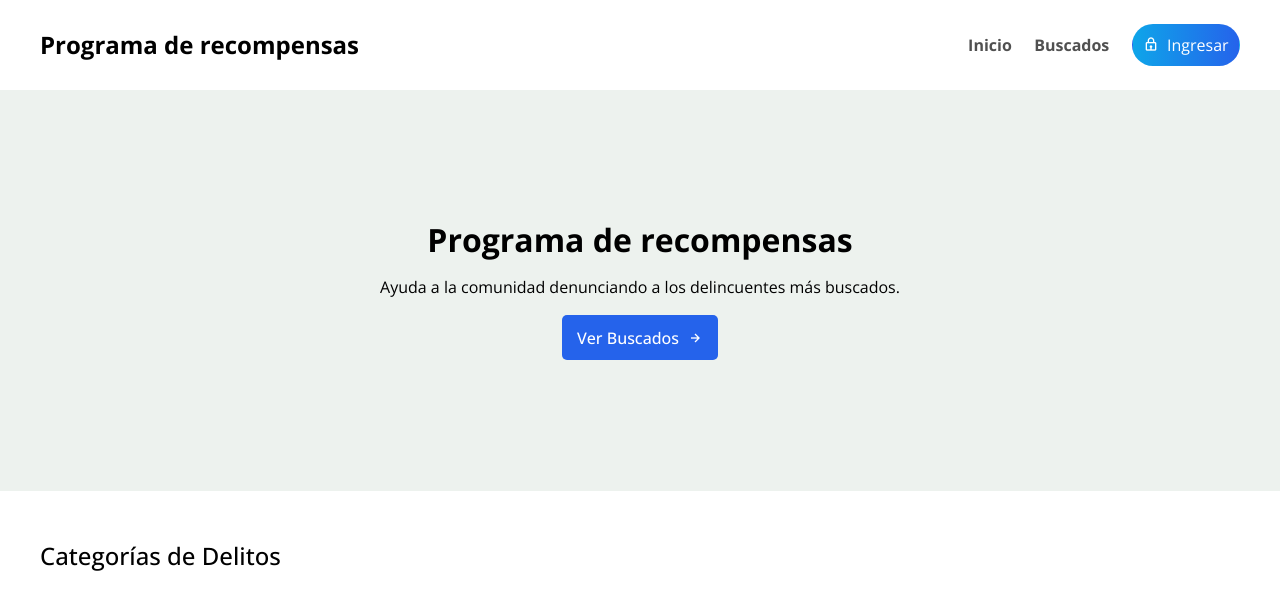
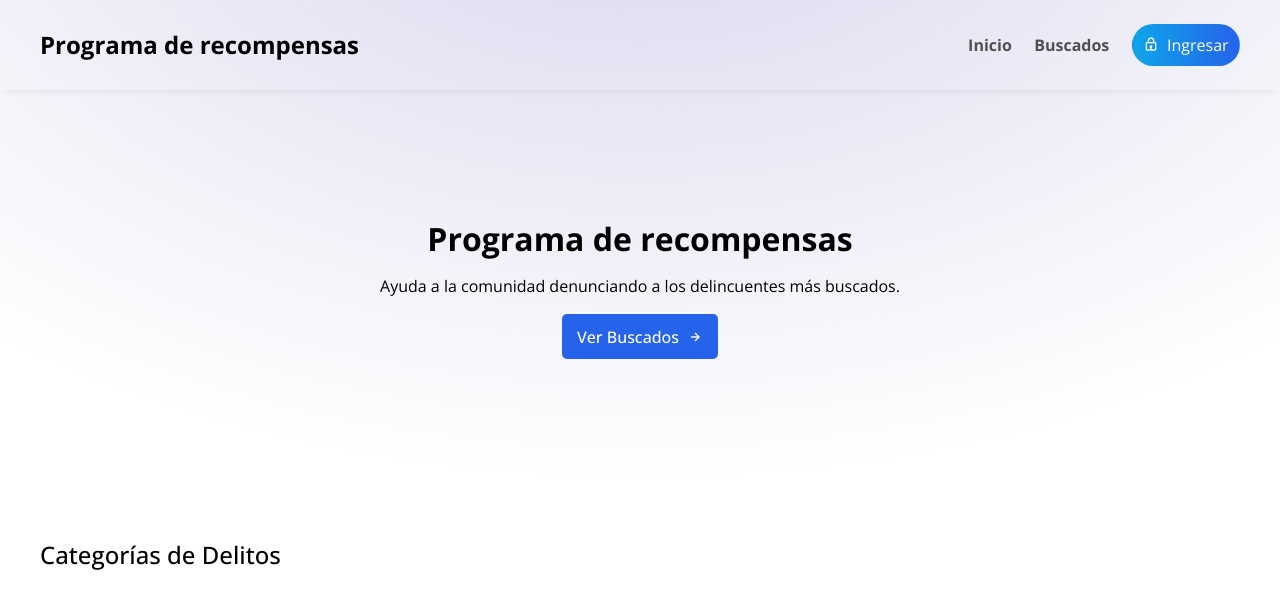
Before and after one commit to Ivanproyectos/frontend-recompensa-angular, an Angular app: page / in a window 1280 px wide. Shown: the top 610 px of the page. Built offline with nearby package versions, Linux system fonts and the light colour scheme; no server answers.

Commit message:
ultima correcciones de estilo

```diff
--- a/angular.json
+++ b/angular.json
@@ -60,13 +60,8 @@
             "development": {
               "optimization": false,
               "extractLicenses": false,
-              "sourceMap": true,
-              "fileReplacements": [
-                {
-                  "replace": "src/environments/environment.ts",
-                  "with": "src/environments/environment.development.ts"
-                }
-              ]
+              "sourceMap": true
+
             }
           },
           "defaultConfiguration": "production"
--- a/src/app/application/components/card-buscado/card-buscado.component.html
+++ b/src/app/application/components/card-buscado/card-buscado.component.html
@@ -17,7 +17,7 @@
             </div>
             <div class="card-buscado__footer">
                 <h2>{{ buscado.recompensa.toString() | formatoSoles }}</h2>
-                <button class="btn d-flex align-items-center card-buscado__btn-ver" (click)="verMas(buscado.id)">Ver mas
+                <button class="btn btn--primary d-flex align-items-center card-buscado__btn-ver" (click)="verMas(buscado.id)">Ver mas
                     <i class="bx bx-right-arrow-alt ml-sm"></i>
                 </button>
             </div>
--- a/src/app/application/components/card-buscado/card-buscado.component.scss
+++ b/src/app/application/components/card-buscado/card-buscado.component.scss
@@ -46,8 +46,8 @@ $max-lines-show : 7;
     }
 
    &__btn-ver {
-         background-image: linear-gradient(to right, #0ea5e9,#2563eb );
-        color:#fff;
+       // background-image: linear-gradient(to right, #0ea5e9,#2563eb );
+       // color:#fff;
     }
 
 }
--- a/src/app/application/components/header/header.component.scss
+++ b/src/app/application/components/header/header.component.scss
@@ -1,8 +1,8 @@
 @import '../../../../assets/scss/abstracts/variables';
 
 .header__container{
-    border-bottom: 1px solid #edf2ee;
-    box-shadow: 0px 2px 15px -5px rgba(0, 0, 0, 0.2);
+   // border-bottom: 1px solid #edf2ee;
+    box-shadow: 0px 2px 10px -5px rgba(0, 0, 0, 0.2)
 }
 .header{
     display: flex;
--- a/src/app/infraestructure/adapters/buscado.adapter.ts
+++ b/src/app/infraestructure/adapters/buscado.adapter.ts
@@ -5,15 +5,15 @@ import { HttpClient } from '@angular/common/http';
 import { lastValueFrom } from 'rxjs';
 import { environment } from '../../../environments/environment';
 export class BuscadoAdapter implements BuscadoPort {
-  private urlApi = `${environment.apiEndpoint}/buscados`
-  private http: HttpClient = inject(HttpClient)
+  private urlApi = `${environment.apiEndpoint}/buscados`;
+  private http: HttpClient = inject(HttpClient);
   obtenerBuscadoPorId(id: number): Promise<IBuscadoResponse> {
-    return lastValueFrom(this.http.get<IBuscadoResponse>(`${this.urlApi}/${id}`))
+    return lastValueFrom(this.http.get<IBuscadoResponse>(`${this.urlApi}/${id}`));
   }
 
   listarTodos(filtro: IBuscadoRequest): Promise<IBuscadoResponse[]> {
-    const url = `${this.urlApi}?categoryId=${filtro.categoriaId}&filter=${filtro.filter}`;
-    return lastValueFrom(this.http.get<IBuscadoResponse[]>(url));
+    const endpoint = `${this.urlApi}?categoryId=${filtro.categoriaId}&filter=${filtro.filter}`;
+    return lastValueFrom(this.http.get<IBuscadoResponse[]>(endpoint));
   }
 
 }
--- a/src/app/infraestructure/adapters/categoria.adapter.ts
+++ b/src/app/infraestructure/adapters/categoria.adapter.ts
@@ -3,11 +3,13 @@ import { HttpClient } from '@angular/common/http';
 import { ICategoriaRequest } from '../../domain/ports/categoria/categoria.dto';
 import { CategoriaPort} from '../../domain/ports/categoria/categoria.port';
 import { lastValueFrom } from 'rxjs';
+import { environment } from '../../../environments/environment';
 
 export class CategoriaAdapter implements CategoriaPort {
+    private urlApi = `${environment.apiEndpoint}/categorias`;
     private http = inject(HttpClient)
      listarTodos(): Promise<ICategoriaRequest[]> {
-        return lastValueFrom(this.http.get<ICategoriaRequest[]>('http://localhost:3000/api/categorias'))
+        return lastValueFrom(this.http.get<ICategoriaRequest[]>(this.urlApi))
     }
 
 }
--- a/src/app/infraestructure/pages/home/index/index.component.html
+++ b/src/app/infraestructure/pages/home/index/index.component.html
@@ -1,3 +1,4 @@
+<div class="background-radial"></div>
 <main>
     <section class="portada">
         <div class="container portada__container">
--- a/src/app/infraestructure/pages/home/index/index.component.scss
+++ b/src/app/infraestructure/pages/home/index/index.component.scss
@@ -1,6 +1,14 @@
+.background-radial{
+    height: 100vh;
+    position: fixed;
+    width: 100vw;
+    top: 0;
+    z-index: -10;
+    background-image: radial-gradient(ellipse 80% 80% at 50% -20%, rgba(120, 119, 198, .3), hsla(0, 0%, 100%, 0));
+}
 .portada {
     height: 50vh;
-    background-color: #edf2ee;
+    //background-color: #edf2ee;
     &__container {
         height: 100%;
         display: flex;
--- a/src/app/infraestructure/pages/home/index/index.component.ts
+++ b/src/app/infraestructure/pages/home/index/index.component.ts
@@ -2,6 +2,7 @@ import { Component } from '@angular/core';
 import { RouterLink, Router } from '@angular/router';
 import { ICategoriaRequest, categoriaIcon } from '../../../../domain/ports/categoria/categoria.dto';
 import { CategoriaPort } from '../../../../domain/ports/categoria/categoria.port';
+import { Title } from '@angular/platform-browser';
 @Component({
   selector: 'app-index',
   standalone: true,
@@ -15,8 +16,11 @@ export class IndexComponent {
 
   constructor(
     private categoriaPort: CategoriaPort,
-    private router : Router
-    ) { }
+    private router : Router,
+    private title: Title
+    ) {
+      this.title.setTitle("inicio");
+     }
 
   ngOnInit(): void {
     this.cargarCategorias();
--- a/src/assets/scss/components/_button.scss
+++ b/src/assets/scss/components/_button.scss
@@ -6,6 +6,7 @@
     font-weight: 500;
     text-align: center;
     vertical-align: middle;
+    transition: all 0.5s ease;
     cursor: pointer;
     &:disabled {
         cursor: not-allowed;
@@ -21,13 +22,17 @@
     .btn--#{$name} {
         background-color: $color;
         color: #fff;
+        &:hover {
+            background-color: darken($color,10%);
+            color: #fff;
+        }
     }
     .btn--outline-#{$name} {
         background-color: transparent;
         color: $color;
         border-color: $color;
         &:hover {
-            background-color: $color;
+            background-color: darken($color,80%);
             color: #fff;
         }
     }
--- a/src/environments/environment.development.ts
+++ /dev/null
@@ -1 +0,0 @@
-export const environment = {};
```
